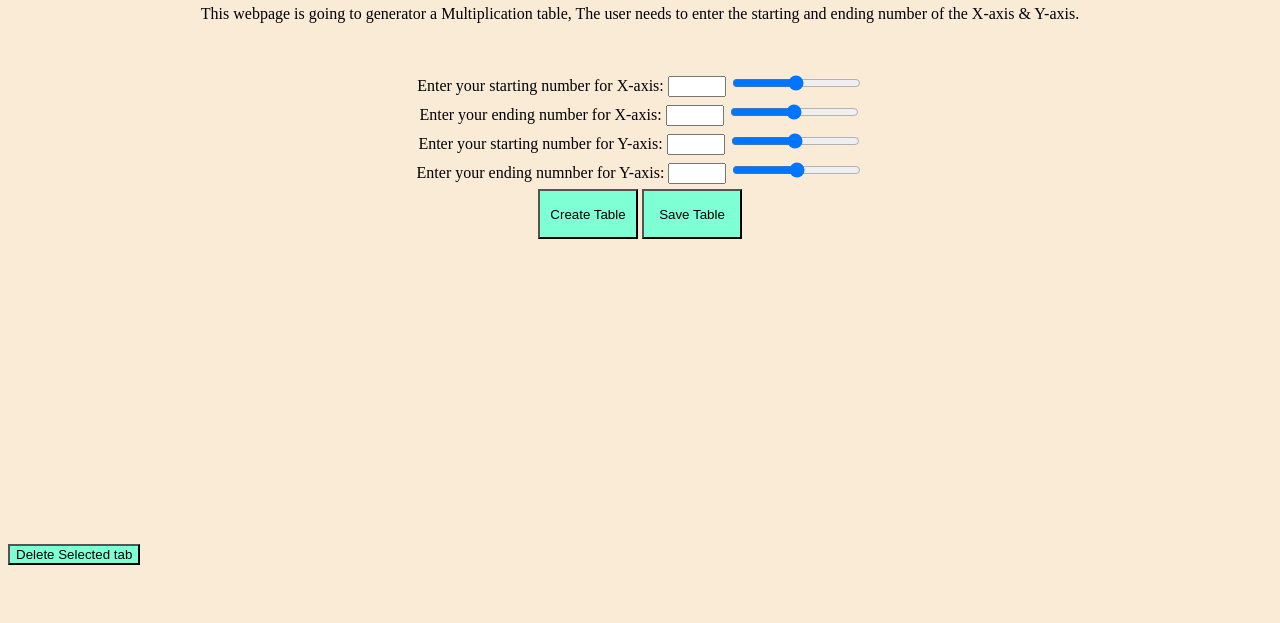
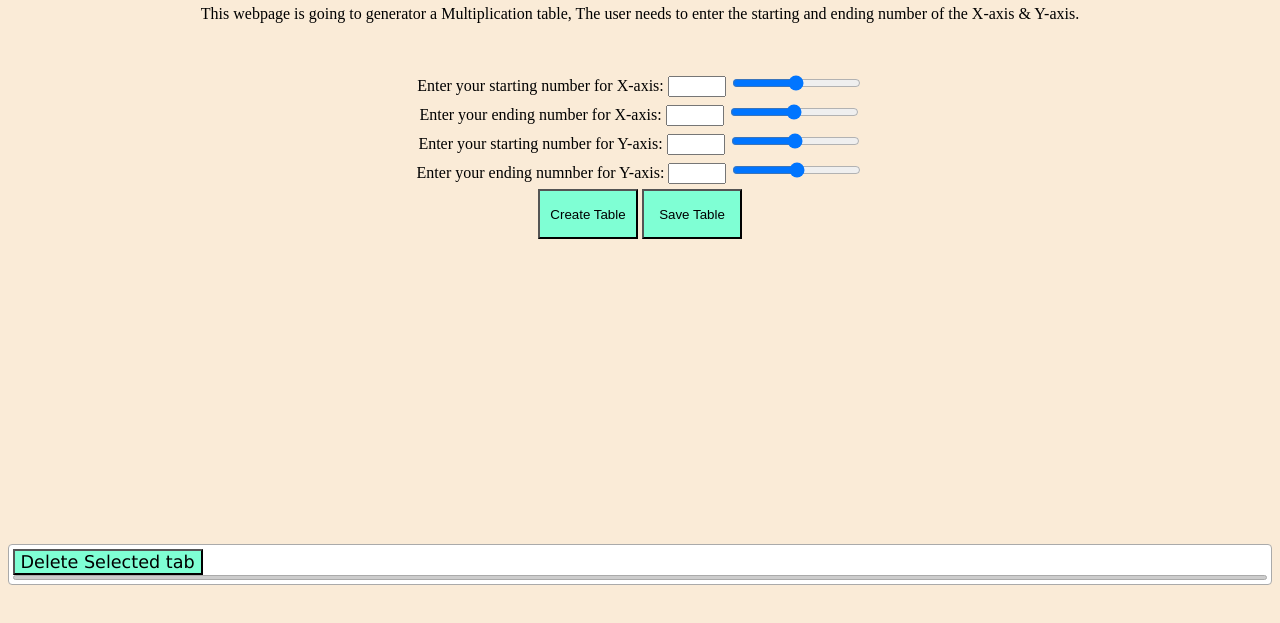
Before and after one commit to arthpatel972/HW4_Part2, a plain HTML site: page index.html in a window 1280 px wide. Shown: the part 97-720 px from the top of the page. Drawn offline with nearby package versions, Linux system fonts and the light colour scheme; the site is published under a folder, as on GitHub Pages, so addresses that start at the root find nothing.

Commit message:
Update index.html

```diff
--- a/index.html
+++ b/index.html
@@ -65,7 +65,7 @@
     <script src="https://ajax.googleapis.com/ajax/libs/jquery/3.5.1/jquery.min.js"></script>
     <script src="https://cdnjs.cloudflare.com/ajax/libs/jquery-validate/1.19.3/jquery.validate.min.js" ></script>
     <script src="https://code.jquery.com/ui/1.13.1/jquery-ui.js"></script>
-    <script src="/javascript/form.js"></script>
+    <script src="javascript/form.js"></script>
 </body>
 
 </html>
```
